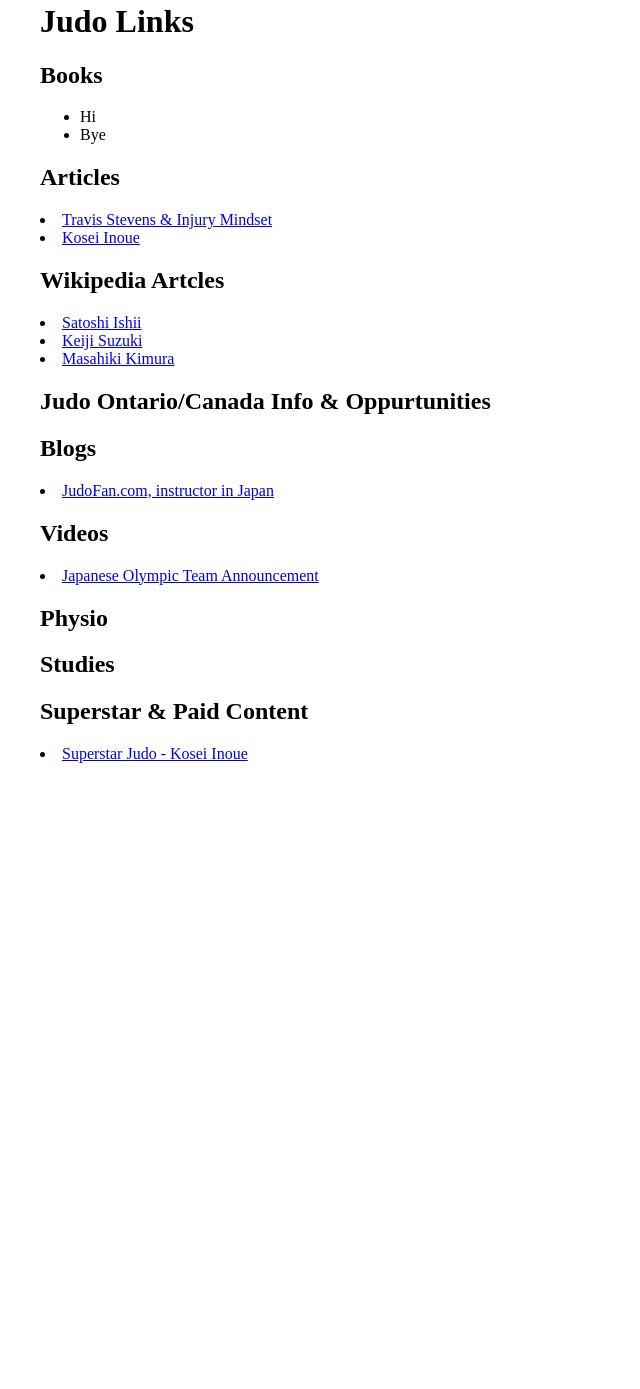
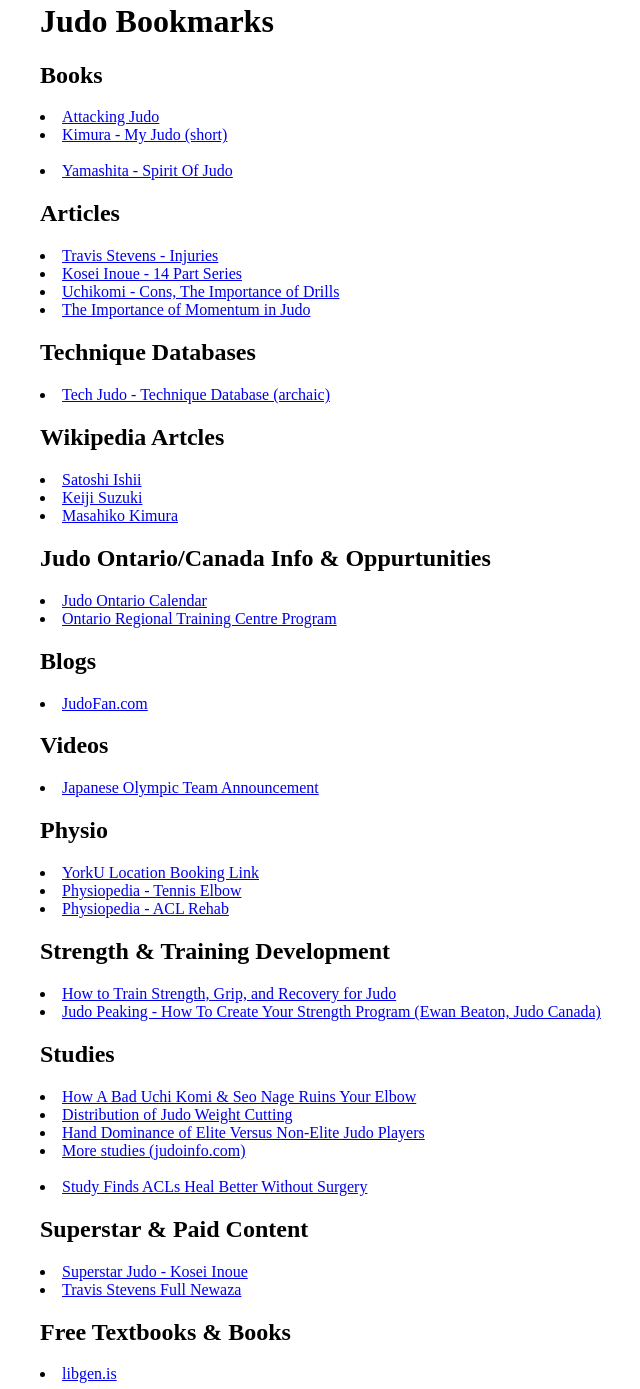
Before and after one commit to brazhnyknorman/judo-sites, a plain HTML site: page index.html in a window 1280 px wide. Shown: the part 531-1920 px from the top of the page, without its empty margins (280-920 px from the left). Before the commit the page ends 1369 px from the top, so only its background shows below. Drawn offline with Linux system fonts and the light colour scheme.

Commit message:
Add more links and security measures

```diff
--- a/index.html
+++ b/index.html
@@ -13,32 +13,69 @@
         margin-bottom: 75px;
       }
     </style>
+    <script>
+      document.addEventListener("DOMContentLoaded", function() {
+          // Select all anchor tags
+          const anchors = document.querySelectorAll('a');
+
+          // Iterate over each anchor
+          anchors.forEach(anchor => {
+              const href = anchor.getAttribute('href');
+              // Check if the link is external and not already set to open in a new tab
+              if (href && (href.startsWith('http://') || href.startsWith('https://')) && anchor.getAttribute('target') !== '_blank') {
+                  anchor.setAttribute('target', '_blank'); // Add target="_blank"
+                  anchor.setAttribute('rel', 'noopener noreferrer');
+              }
+          });
+      });
+    </script>
     <meta charset="utf-8">
     <title>Judo Bookmarks</title>
   </head>
   <body class="center">
     <img src="2.jpg" style="width:500px;height:auto;" class="center">
-    <h1>Judo Links</h1>
+    <h1>Judo Bookmarks</h1>
     <h2>Books</h2>
-      <ul>
-        <li>Hi</li>
-        <li>Bye</li>
-      </ul>
+      <li><a href="https://archive.org/details/attacking-judo/page/78/mode/2up">Attacking Judo</a></li>
+      <li><a href="https://judoinfo.com/kimura2/">Kimura - My Judo (short)</a></li>
+      <br>
+      <li><a href="https://www.amazon.co.uk/exec/obidos/ASIN/1874572151/ref=nosim/judoinformatio0f">Yamashita - Spirit Of Judo</a></li>
     <h2>Articles</h2>
-      <li><a href="https://www.bjjee.com/articles/travis-stevens-on-dealing-with-constant-injuries-through-mental-strength/">Travis Stevens & Injury Mindset</a></li>
-      <li><a href="https://featured.japan-forward.com/sportslook/category/features/kosei-inoue-judo-story/">Kosei Inoue </a></li>
+      <li><a href="https://www.bjjee.com/articles/travis-stevens-on-dealing-with-constant-injuries-through-mental-strength/">Travis Stevens - Injuries</a></li>
+      <li><a href="https://featured.japan-forward.com/sportslook/category/features/kosei-inoue-judo-story/">Kosei Inoue - 14 Part Series</a></li>
+      <li><a href="https://judoinfo.com/uchikomi/">Uchikomi - Cons, The Importance of Drills</a></li>
+      <li><a href="https://judoinfo.com/movement2/">The Importance of Momentum in Judo</a></li>
+    <h2>Technique Databases</h2>
+      <li><a href="https://judoinfo.com/techjudo/">Tech Judo - Technique Database (archaic)</a></li>
     <h2>Wikipedia Artcles</h2>
       <li><a href="https://en.wikipedia.org/wiki/Satoshi_Ishii">Satoshi Ishii</a></li>
       <li><a href="https://en.wikipedia.org/wiki/Keiji_Suzuki">Keiji Suzuki</a></li>
-      <li><a href="https://en.wikipedia.org/wiki/Masahiko_Kimura">Masahiki Kimura</a></li>
+      <li><a href="https://en.wikipedia.org/wiki/Masahiko_Kimura">Masahiko Kimura</a></li>
     <h2>Judo Ontario/Canada Info & Oppurtunities</h2>
+      <li><a href="https://www.judoontario.ca/calendar">Judo Ontario Calendar</a></li>
+      <li><a href="https://www.judoontario.ca/regional-training-centre">Ontario Regional Training Centre Program</a></li>
     <h2>Blogs</h2>
-      <li><a href="https://judofan.com/">JudoFan.com, instructor in Japan</a></li>
+      <li><a href="https://judofan.com/">JudoFan.com</a></li>
     <h2>Videos</h2>
       <li><a href="https://www.facebook.com/sampabjj/videos/262275324759711/">Japanese Olympic Team Announcement</a></li>
     <h2>Physio</h2>
+      <li><a href="https://www.athletescare.com/portfolio/sina-akbarzadeh-673.html">YorkU Location Booking Link</a></li>
+      <li><a href="https://www.physio-pedia.com/Lateral_Epicondylitis">Physiopedia - Tennis Elbow</a></li>
+      <li><a href="https://www.physio-pedia.com/Anterior_Cruciate_Ligament_(ACL)_Rehabilitation">Physiopedia - ACL Rehab</a></li>
+    <h2>Strength & Training Development</h2>
+      <li><a href="https://judoinfo.com/fitness/">How to Train Strength, Grip, and Recovery for Judo</a></li>
+      <li><a href="https://judoinfo.com/wp-content/uploads/2016/07/peaking.pdf">Judo Peaking - How To Create Your Strength Program (Ewan Beaton, Judo Canada)</a></li>
     <h2>Studies</h2>
+      <li><a href="https://commons.nmu.edu/cgi/viewcontent.cgi?article=1725&context=isbs">How A Bad Uchi Komi & Seo Nage Ruins Your Elbow</a></li>
+      <li><a href="https://judoinfo.com/research12/">Distribution of Judo Weight Cutting</a></li>
+      <li><a href="https://judoinfo.com/research23/">Hand Dominance of Elite Versus Non-Elite Judo Players</a></li>
+      <li><a href="https://judoinfo.com/research/">More studies (judoinfo.com)</a></li>
+      <br>
+      <li><a href="https://www.unimelb.edu.au/newsroom/news/2022/november/ruptured-acls-can-heal-without-surgery,-study-finds">Study Finds ACLs Heal Better Without Surgery</a></li>
     <h2>Superstar & Paid Content</h2>
       <li><a href="https://www.superstarjudo.com/kosei-inoue?page=2&sort=latest">Superstar Judo - Kosei Inoue</a></li>
+      <li><a href="https://bjjfanatics.com/products/ne-waza-mastery-by-travis-stevens">Travis Stevens Full Newaza</a></li>
+    <h2>Free Textbooks & Books</h2>
+      <li><a href="https://libgen.is/">libgen.is</a></li>
   </body>
 </html>
```
